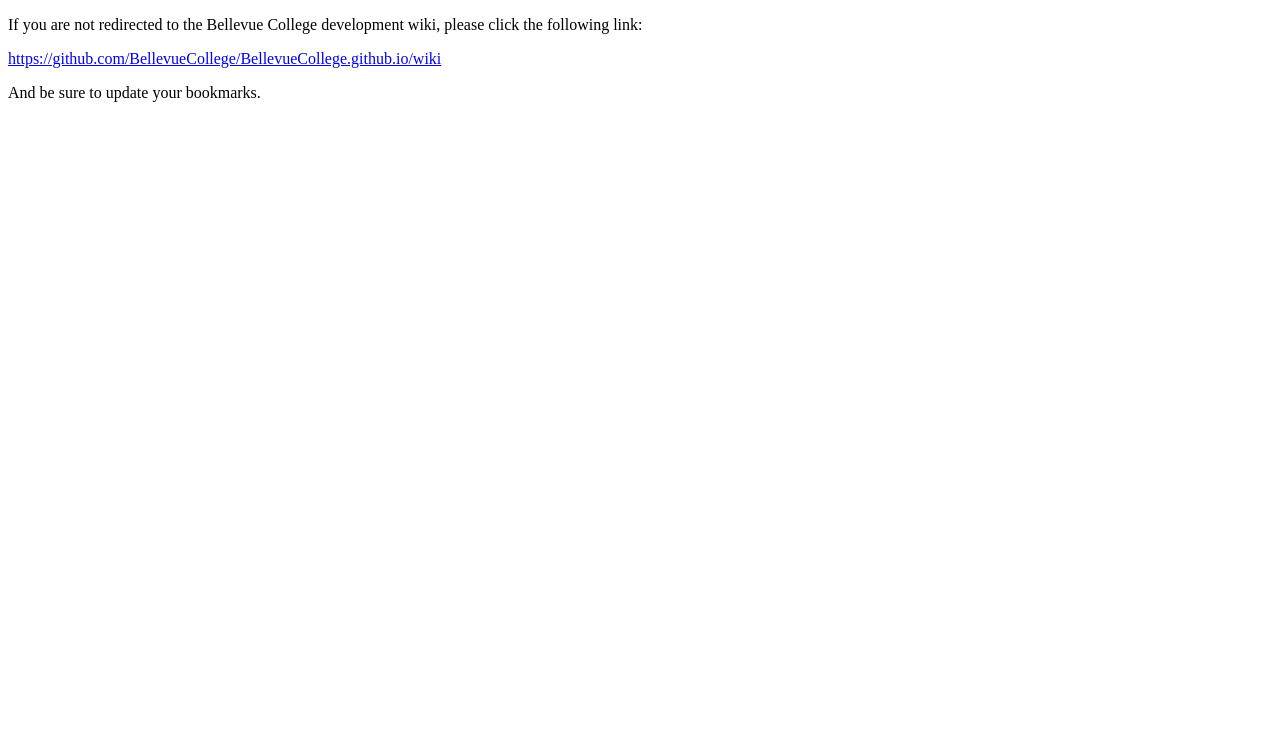
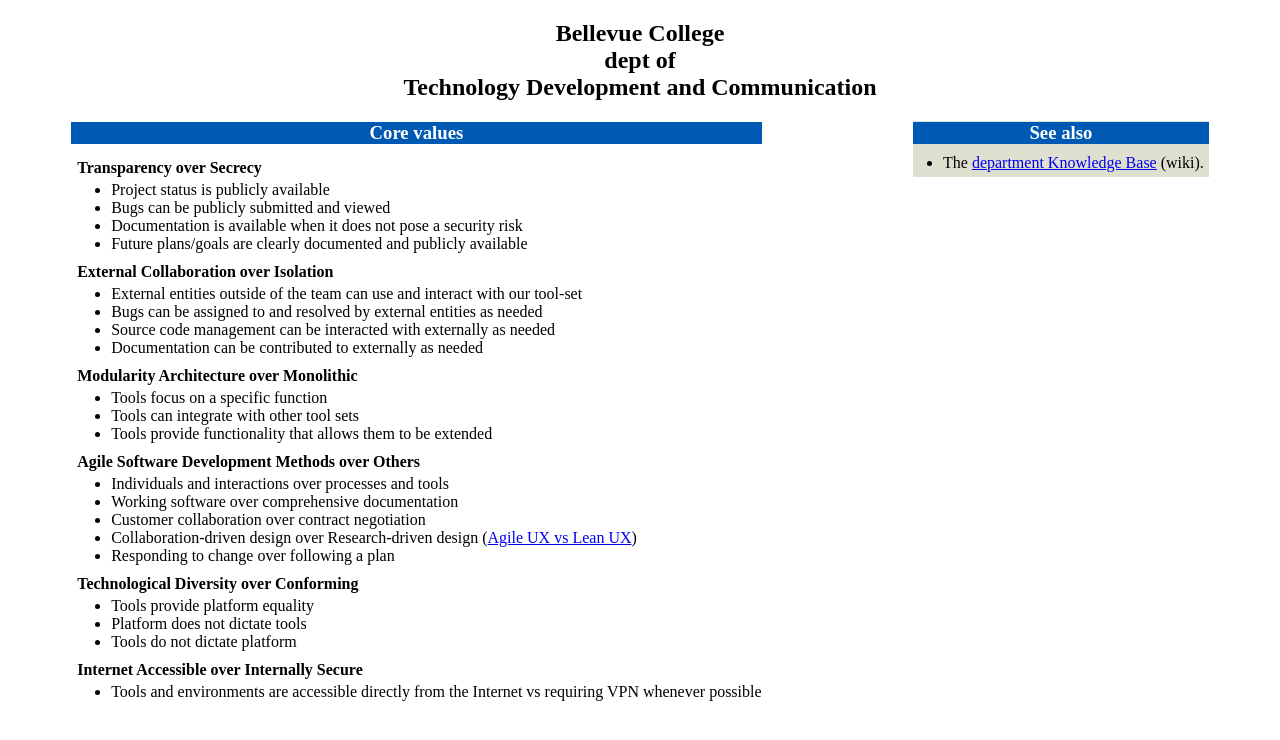
Before and after one commit to BellevueCollege/BellevueCollege.github.io, a plain HTML site: page index.html in a window 1280 px wide. Drawn offline with Linux system fonts and the light colour scheme.

Commit message:
Imported core values from old wiki
Restructured to serve as a landing/info page, including documenting
our core values previously stored in the IRWiki.

```diff
--- a/index.html
+++ b/index.html
@@ -1,12 +1,136 @@
 <!DOCTYPE html PUBLIC "-//W3C//DTD XHTML 1.0 Transitional//EN" "http://www.w3.org/TR/xhtml1/DTD/xhtml1-transitional.dtd">
 <html xmlns="http://www.w3.org/1999/xhtml" lang="en">
   <head>
-    <title>Wiki redirect</title>
-    <meta http-equiv="refresh" content="1;URL=https://github.com/BellevueCollege/BellevueCollege.github.io/wiki">
+    <title>DevCom at Bellevue College</title>
+    <style>
+      body {
+        background-color: white;
+      }
+      h3 {
+        margin-bottom: 10px;
+      }
+      ul {
+        margin-top: 4px;
+        margin-bottom: 1px;
+        padding-bottom: 4px;
+      }
+
+      div#content {
+        margin-left: 5%;
+        margin-right: 5%;
+      }
+
+      h2.page-head {
+        text-align: center;
+      }
+
+      div.section {
+      }
+      div.section h3 {
+        text-align: center;
+        background-color: #0059B3;
+        color: white;
+        margin-top: 1px;
+      }
+
+      div#core-values {
+        float: left;
+      }
+      div#core-value {
+      }
+      div#core-value .title {
+        margin: 1px;
+        padding-top: 5px;
+        padding-left: 5px;
+      }
+      div#see-also {
+        float: right;
+        background-color: #DFDFD0;
+      }
+      div#see-also ul {
+        padding-left: 30px;
+        padding-right: 5px;
+      }
+    </style>
   </head>
   <body>
-    <p>If you are not redirected to the Bellevue College development wiki, please click the following link:</p>
-    <p><a href="https://github.com/BellevueCollege/BellevueCollege.github.io/wiki">https://github.com/BellevueCollege/BellevueCollege.github.io/wiki</a></p>
-    <p>And be sure to update your bookmarks.</p>
+    <div id="content">
+      <h2 class="page-head">
+        Bellevue College<br/>
+        dept of<br/>
+        Technology Development and Communication
+      </h2>
+
+      <div id="core-values" class="section">
+        <h3>Core values</h3>
+
+        <div id="core-value">
+          <h4 class="title">Transparency over Secrecy</h4>
+          <ul>
+            <li>Project status is publicly available</li>
+            <li>Bugs can be publicly submitted and viewed</li>
+            <li>Documentation is available when it does not pose a security risk</li>
+            <li>Future plans/goals are clearly documented and publicly available</li>
+          </ul>
+        </div>
+
+        <div id="core-value">
+          <h4 class="title">External Collaboration over Isolation</h4>
+          <ul>
+            <li>External entities outside of the team can use and interact with our tool-set</li>
+            <li>Bugs can be assigned to and resolved by external entities as needed</li>
+            <li>Source code management can be interacted with externally as needed</li>
+            <li>Documentation can be contributed to externally as needed</li>
+          </ul>
+        </div>
+
+        <div id="core-value">
+          <h4 class="title">Modularity Architecture over Monolithic</h4>
+          <ul>
+            <li>Tools focus on a specific function</li>
+            <li>Tools can integrate with other tool sets</li>
+            <li>Tools provide functionality that allows them to be extended</li>
+          </ul>
+        </div>
+
+        <div id="core-value">
+          <h4 class="title">Agile Software Development Methods over Others</h4>
+          <ul>
+            <li>Individuals and interactions over processes and tools</li>
+            <li>Working software over comprehensive documentation</li>
+            <li>Customer collaboration over contract negotiation</li>
+            <li>
+              Collaboration-driven design over Research-driven design
+              (<a href="http://www.andersramsay.com/2012/04/24/agile-ux-vs-lean-ux/">Agile UX vs Lean UX</a>)
+            </li>
+            <li>Responding to change over following a plan</li>
+          </ul>
+        </div>
+
+        <div id="core-value">
+          <h4 class="title">Technological Diversity over Conforming</h4>
+          <ul>
+            <li>Tools provide platform equality</li>
+            <li>Platform does not dictate tools</li>
+            <li>Tools do not dictate platform</li>
+          </ul>
+        </div>
+
+        <div id="core-value">
+          <h4 class="title">Internet Accessible over Internally Secure</h4>
+          <ul>
+            <li>Tools and environments are accessible directly from the Internet vs requiring VPN whenever possible</li>
+          </ul>
+        </div>
+
+      </div>
+
+      <div id="see-also" class="section">
+        <h3>See also</h3>
+        <ul>
+          <li>The <a href="https://github.com/BellevueCollege/BellevueCollege.github.io/wiki">department Knowledge Base</a> (wiki).</li>
+        </ul>
+      </div>
+    </div>
   </body>
 </html>
```
